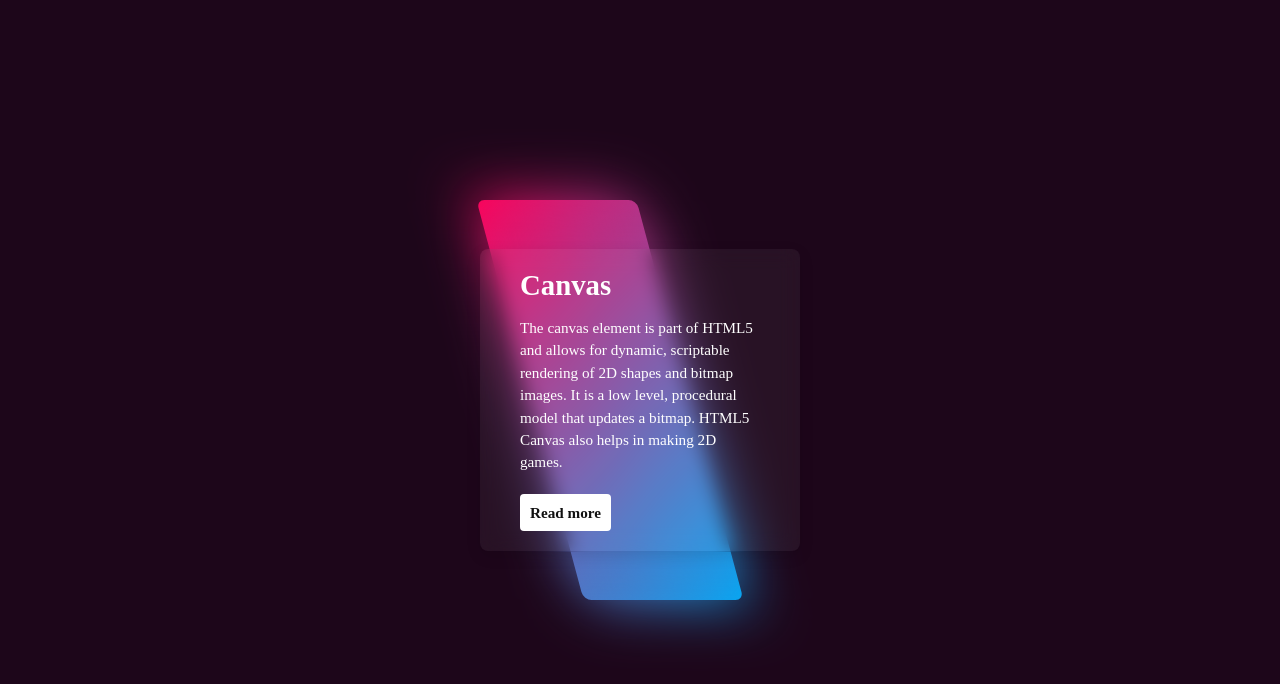
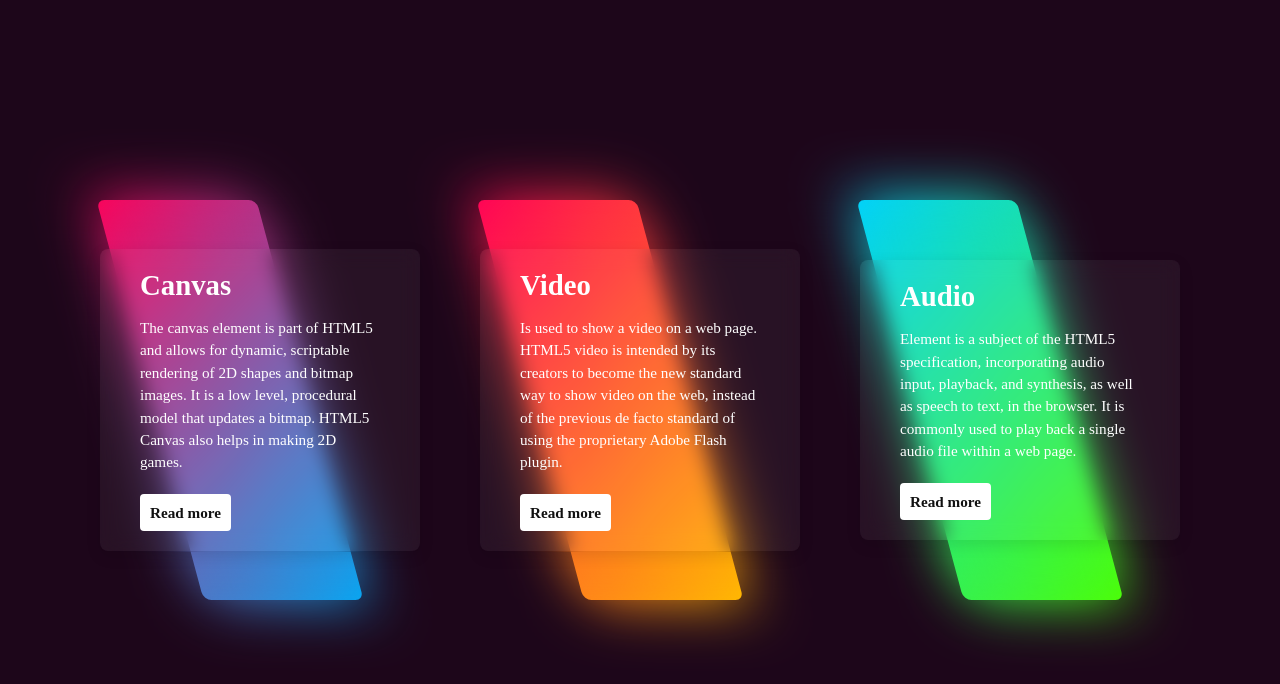
Before and after one commit to dev-choivlad/Glowing-glassmorphic-cards, a website: page src/index.html in a window 1280 px wide. Drawn offline with nearby package versions, Linux system fonts and the light colour scheme; files that its build step writes are made by us from their sources; a web font is replaced by a local one.

Commit message:
added 2 more cards, created readme file

```diff
--- a/package.json
+++ b/package.json
@@ -15,7 +15,7 @@
     "type": "git",
     "url": "https://github.com/dev-choivlad/Glowing-glassmorphic-cards"
   },
-  "homepage": "https://dev-choivlad.github.io/glowing-glassmorphic-cards",
+  "homepage": "https://dev-choivlad.github.io/Glowing-glassmorphic-cards/",
   "keywords": [
     "Gulp",
     "JS",
--- a/src/index.html
+++ b/src/index.html
@@ -16,6 +16,35 @@
 			<a href="https://en.wikipedia.org/wiki/Canvas_element" target="_blank">Read more</a>
 		</div>
 	</div>
+
+	<div class="box">
+		<span></span>
+
+		<div class="content">
+			<h1>Video</h1>
+
+			<p>
+				Is used to show a video on a web page. HTML5 video is intended by its creators to become the new standard way to show video on the web, instead of the previous de facto standard of using the proprietary Adobe Flash plugin.
+			</p>
+
+			<a href="https://en.wikipedia.org/wiki/Canvas_element" target="_blank">Read more</a>
+		</div>
+	</div>
+
+	<div class="box">
+		<span></span>
+
+		<div class="content">
+			<h1>Audio</h1>
+
+			<p>
+				Element is a subject of the HTML5 specification, incorporating audio input, playback, and synthesis, as well as speech to text, in the browser.
+				It is commonly used to play back a single audio file within a web page.
+			</p>
+
+			<a href="https://en.wikipedia.org/wiki/Canvas_element" target="_blank">Read more</a>
+		</div>
+	</div>
 </div>
 <script src="js/app.min.js"></script>
 </body>
--- a/src/scss/style.scss
+++ b/src/scss/style.scss
@@ -62,9 +62,18 @@ body {
 		width: calc(100% - 5.625rem);
 	}
 
-	&::before,
-	&::after {
-		background: linear-gradient(315deg, #03a9f4, #ff0058)
+	&:nth-child(1)::before,
+	&:nth-child(1)::after {
+		background: linear-gradient(315deg, #03a9f4, #ff0058);
+	}
+
+	&:nth-child(2)::before,
+	&:nth-child(2)::after {
+		background: linear-gradient(315deg, #ffbc00, #ff0058)
+	}
+	&:nth-child(3)::before,
+	&:nth-child(3)::after {
+		background: linear-gradient(315deg, #4dff03, #00d0ff);
 	}
 
 	span {
```
Also changed, not shown: README.md.
